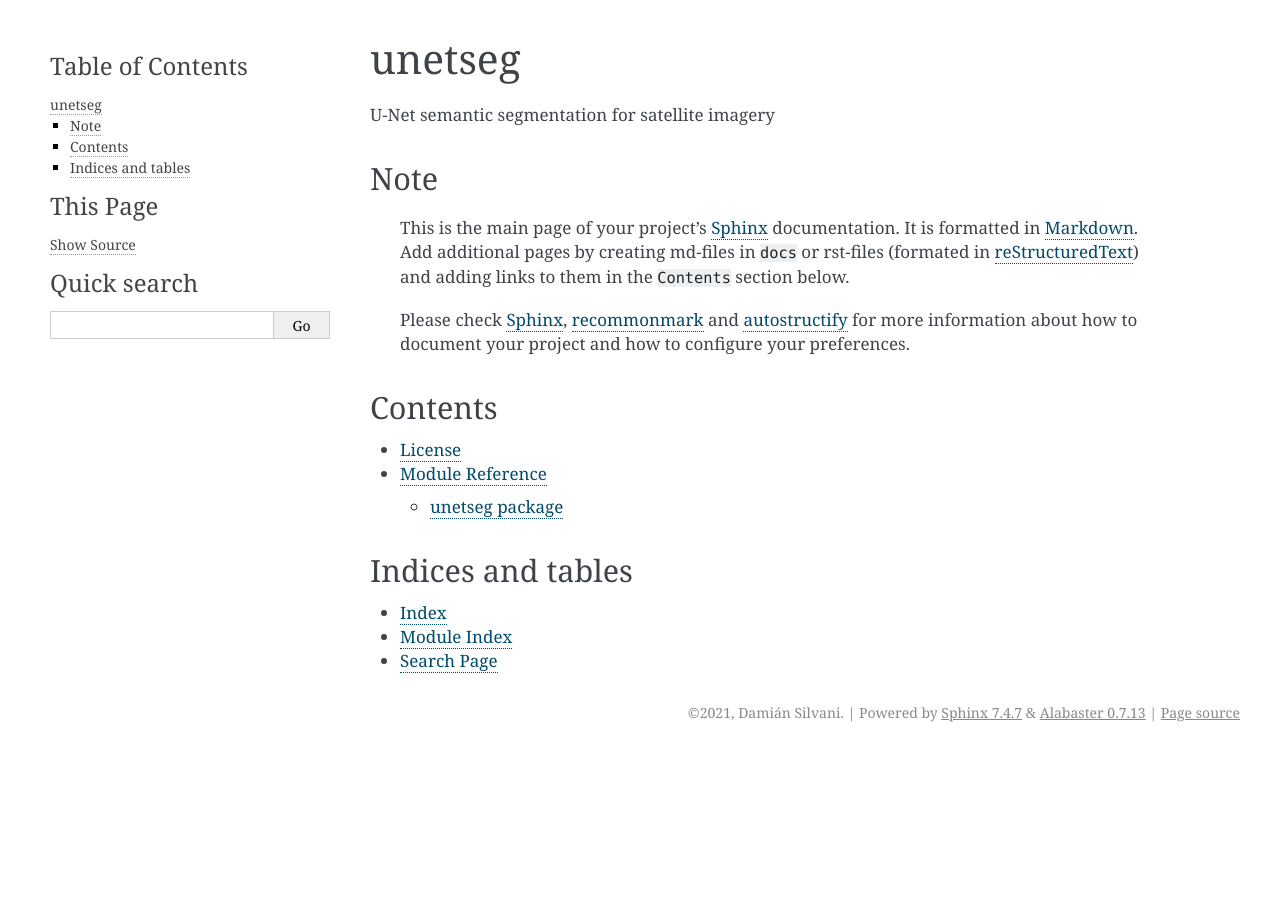
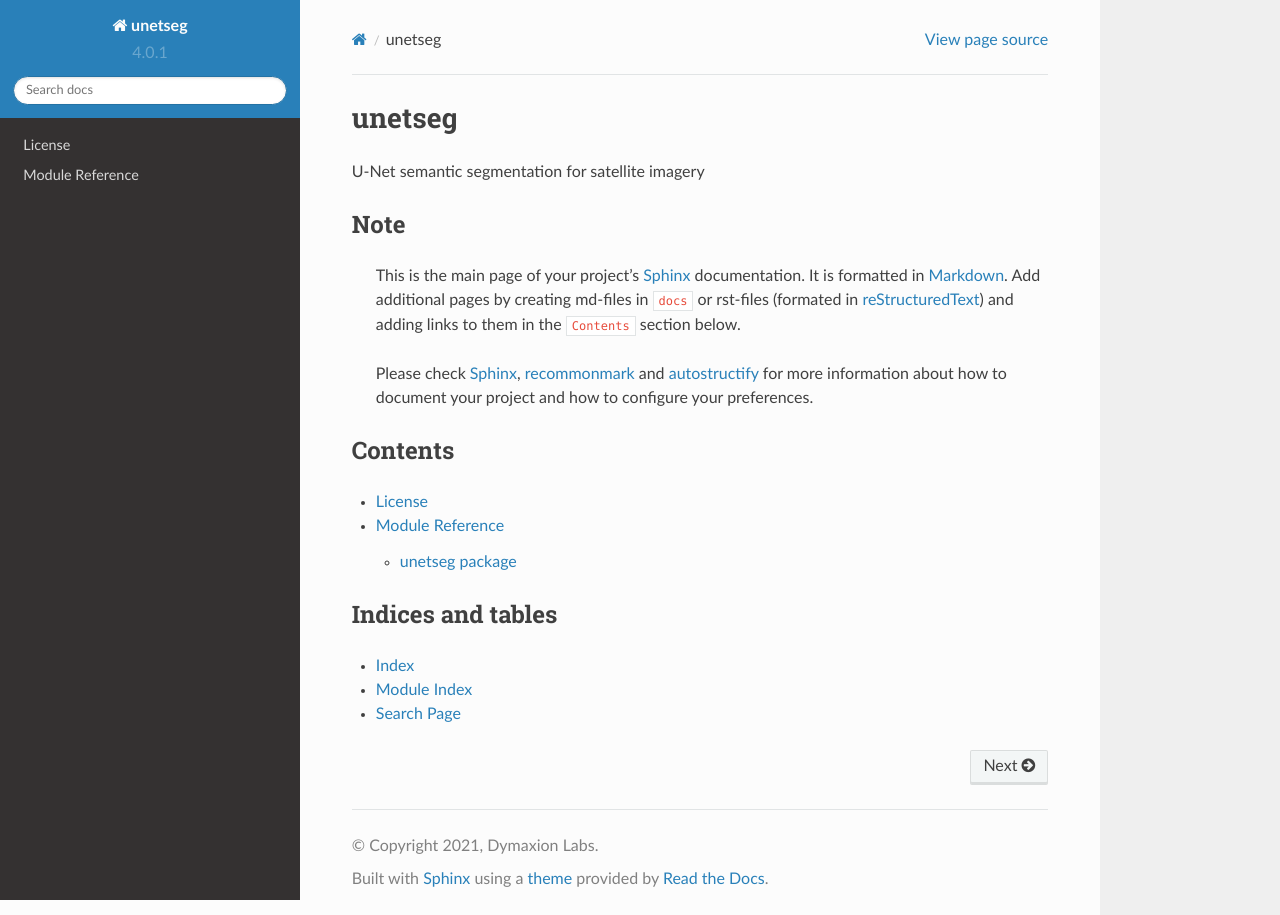
Before and after one commit to dymaxionlabs/unetseg, a Sphinx documentation site: the page built from docs/index.md, in a window 1280 px wide. Built offline with Sphinx 7.4.7 and the Read the Docs theme 2.0.0, drawn with Linux system fonts in a browser that asks for light colours.

Commit message:
Use sphinx_rtd_theme for documentation

```diff
--- a/docs/conf.py
+++ b/docs/conf.py
@@ -11,6 +11,7 @@ import os
 import sys
 import inspect
 import shutil
+import sphinx_rtd_theme
 
 # -- Path setup --------------------------------------------------------------
 
@@ -78,6 +79,7 @@ extensions = [
     "sphinx.ext.ifconfig",
     "sphinx.ext.mathjax",
     "sphinx.ext.napoleon",
+    "sphinx_rtd_theme",
 ]
 
 # Add any paths that contain templates here, relative to this directory.
@@ -115,7 +117,7 @@ master_doc = "index"
 
 # General information about the project.
 project = "unetseg"
-copyright = "2021, Damián Silvani"
+copyright = "2021, Dymaxion Labs"
 
 # The version info for the project you're documenting, acts as replacement for
 # |version| and |release|, also used in various other places throughout the
@@ -168,7 +170,7 @@ pygments_style = "sphinx"
 
 # The theme to use for HTML and HTML Help pages.  See the documentation for
 # a list of builtin themes.
-html_theme = "alabaster"
+html_theme = "sphinx_rtd_theme"
 
 # Theme options are theme-specific and customize the look and feel of a theme
 # further.  For a list of options available for each theme, see the
@@ -266,7 +268,7 @@ latex_elements = {
 # Grouping the document tree into LaTeX files. List of tuples
 # (source start file, target name, title, author, documentclass [howto/manual]).
 latex_documents = [
-    ("index", "user_guide.tex", "unetseg Documentation", "Damián Silvani", "manual")
+    ("index", "user_guide.tex", "unetseg Documentation", "Dymaxion Labs", "manual")
 ]
 
 # The name of an image file (relative to this directory) to place at the top of
```
